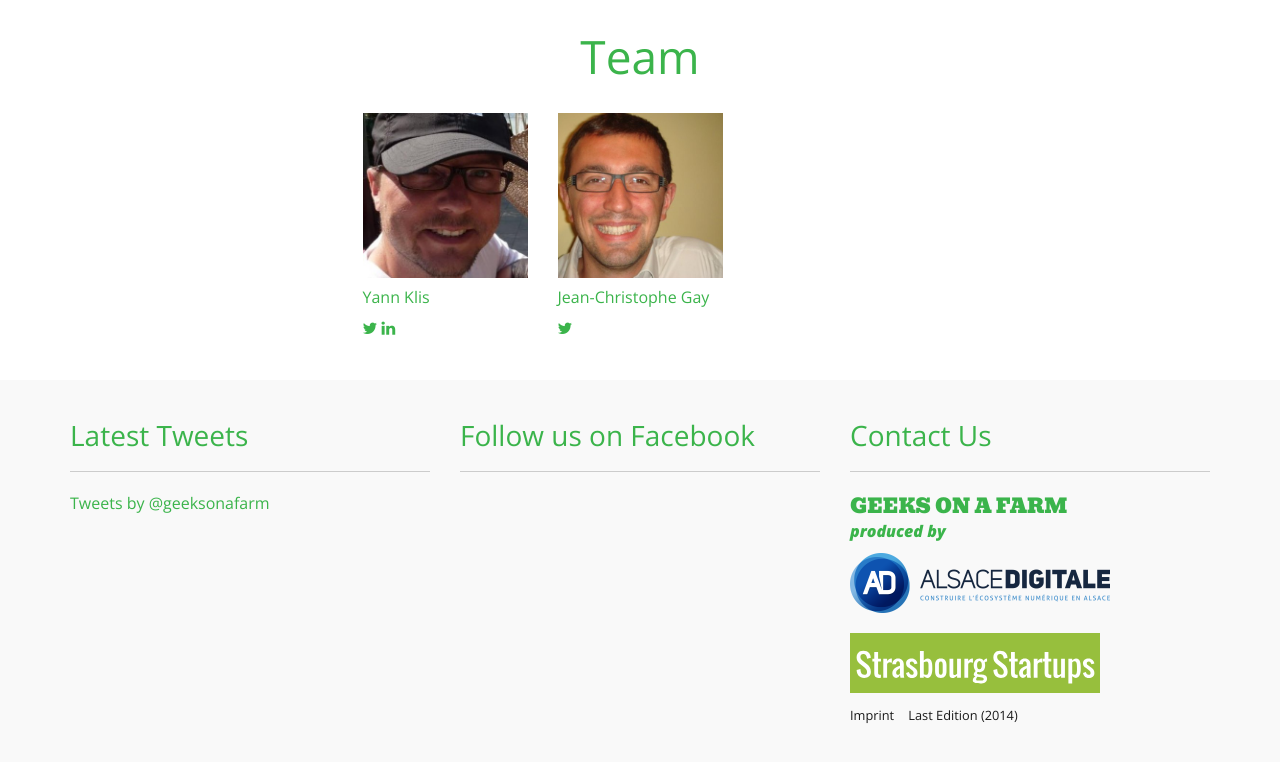
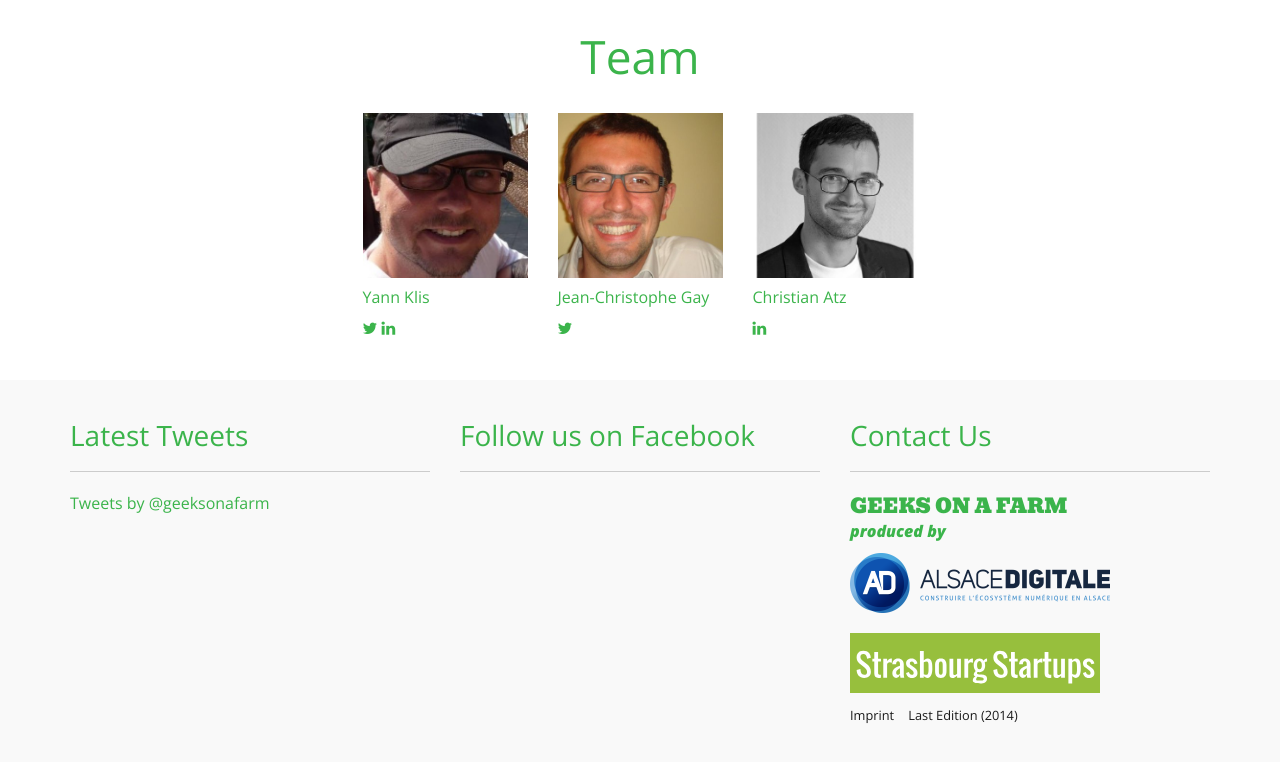
Before and after one commit to AlsaceDigitale/geeksonafarm_2015, a Jekyll site: the page built from index.html, in a window 1280 px wide and 900 px high, scrolled down 3921 px. Shown: the top 762 px of the window. Built offline with Jekyll 4.4.1, drawn with Linux system fonts in a browser that asks for light colours; nearby versions of some CDN libraries; comment, search, counter and statistics services are not loaded.

Commit message:
christian atz as team member

```diff
--- a/_config.yml
+++ b/_config.yml
@@ -15,6 +15,9 @@ team_members:
     nickname: jayce
     xing:
     twitter: https://twitter.com/Jc_gay
+  - name: Christian Atz
+    nickname: atz
+    linkedin: https://www.linkedin.com/in/christianatz
 speakers:
   - name: Jeremy Chatelaine
     title: CEO at Quickmail.io
```
Also changed, not shown: img/atz.jpg (added).
